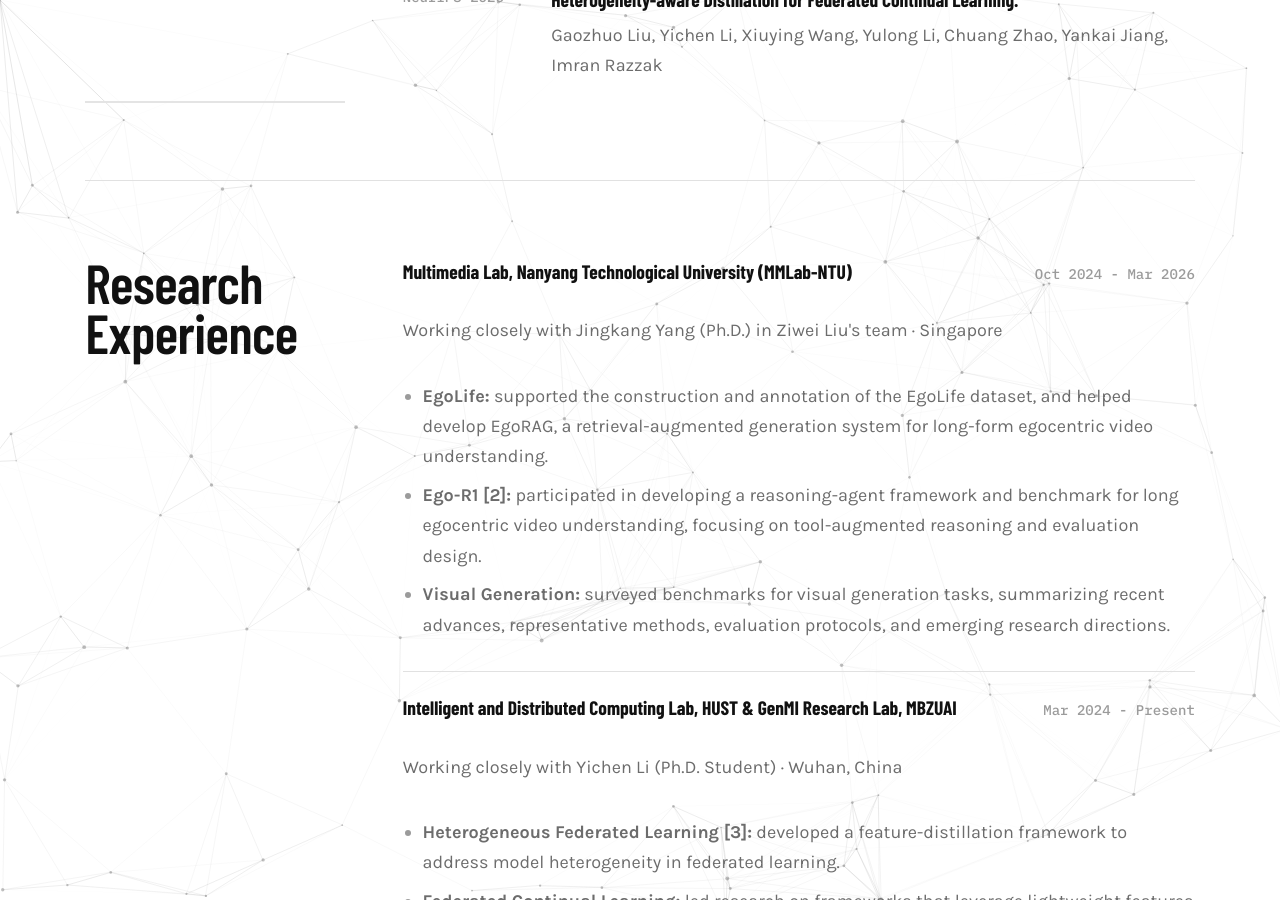
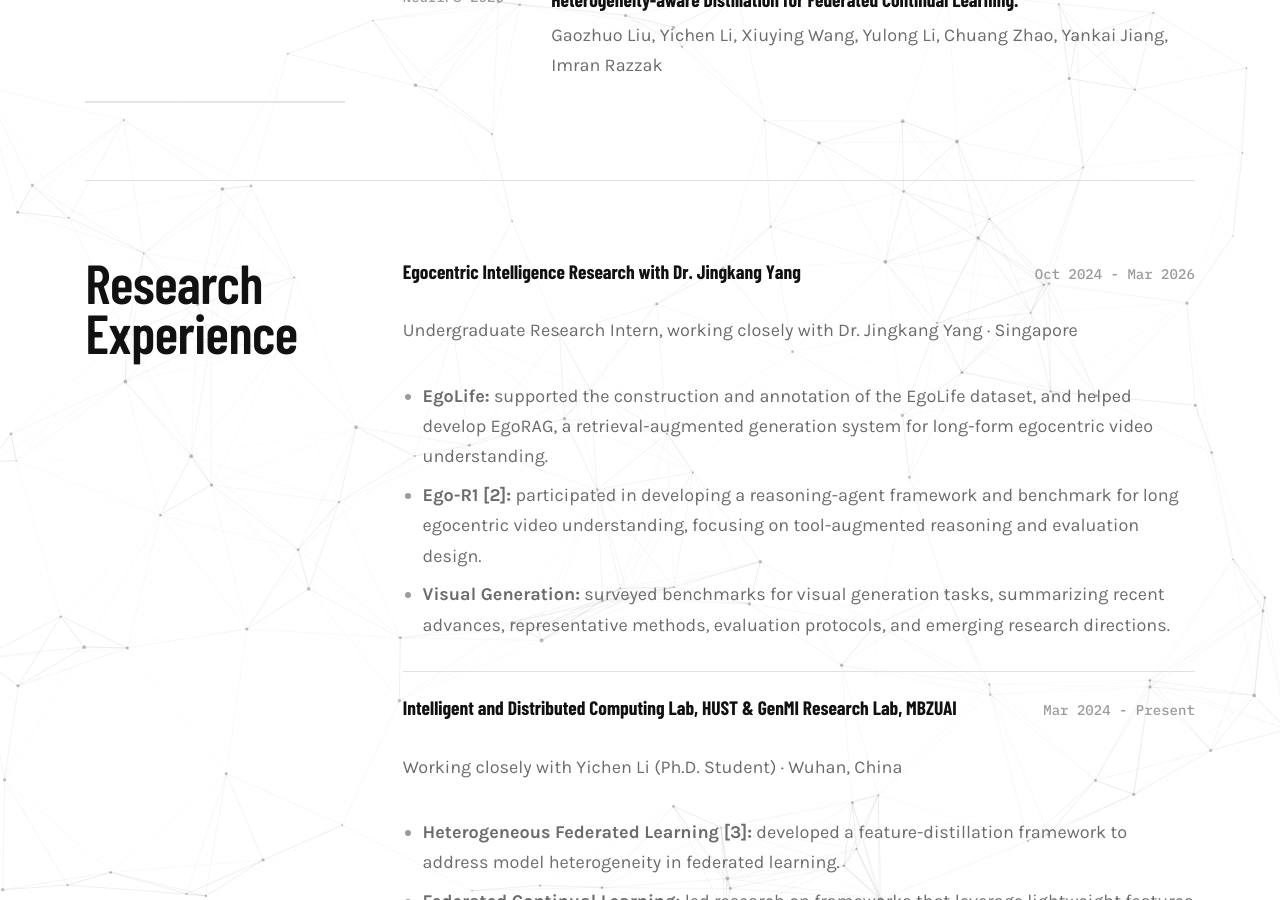
Before and after one commit to Leowang980/Leowang980.github.io, a Jekyll site: the page built from _pages/cv.md, in a window 1280 px wide and 900 px high, scrolled down 1762 px. Built offline with Jekyll 4.4.1, drawn with Linux system fonts in a browser that asks for light colours; some of the changed text lies outside the part shown.

Commit message:
Update research experience details and improve clarity in CV and About sections

```diff
--- a/_pages/cv.md
+++ b/_pages/cv.md
@@ -103,10 +103,10 @@ redirect_from:
     <div class="cv-section__body">
       <article class="cv-item">
         <div class="cv-item__topline">
-          <h3>Multimedia Lab, Nanyang Technological University (MMLab-NTU)</h3>
+          <h3>Egocentric Intelligence Research with Dr. Jingkang Yang</h3>
           <span class="cv-item__meta">Oct 2024 - Mar 2026</span>
         </div>
-        <p>Working closely with Jingkang Yang (Ph.D.) in Ziwei Liu's team · Singapore</p>
+        <p>Undergraduate Research Intern, working closely with Dr. Jingkang Yang · Singapore</p>
         <ul class="cv-list">
           <li><strong>EgoLife:</strong> supported the construction and annotation of the EgoLife dataset, and helped develop EgoRAG, a retrieval-augmented generation system for long-form egocentric video understanding.</li>
           <li><strong>Ego-R1 [2]:</strong> participated in developing a reasoning-agent framework and benchmark for long egocentric video understanding, focusing on tool-augmented reasoning and evaluation design.</li>
@@ -133,7 +133,7 @@ redirect_from:
     <div class="cv-section__body">
       <article class="cv-item">
         <div class="cv-item__topline">
-          <h3>Synvo.ai & MMLab-NTU</h3>
+          <h3>Synvo.ai</h3>
           <span class="cv-item__meta">Aug 2025 - Mar 2026</span>
         </div>
         <p>Research Engineer Intern in Chen Change Loy's team · Singapore</p>
@@ -149,7 +149,7 @@ redirect_from:
           <h3>Action Intelligence</h3>
           <span class="cv-item__meta">May 2026 - Present</span>
         </div>
-        <p>Research Engineer Intern in Jingkang Yang's team · Shanghai, China</p>
+        <p>Research Engineer Intern with Dr. Jingkang Yang · Shanghai, China</p>
         <ul class="cv-list">
           <li><strong>Scalable Egocentric Data Collection for Embodied AI:</strong> designing and implementing a multimodal data-collection pipeline that integrates smart glasses, IMU sensors, AprilTag-based calibration, hand-pose estimation algorithms, and customized hardware to collect scalable egocentric interaction data for embodied intelligence research.</li>
         </ul>
```
Also changed, not shown: _pages/about.md (+3 -3 lines), _pages/research.md (+4 -4 lines), _research/research_expe.md (+4 -4 lines).
